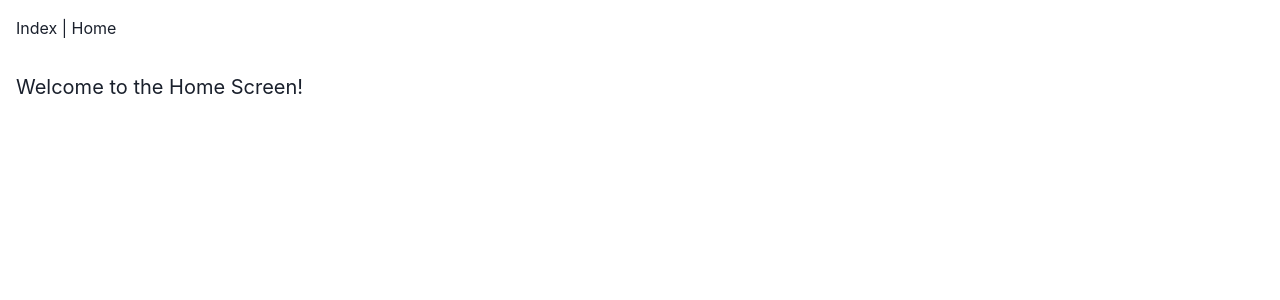
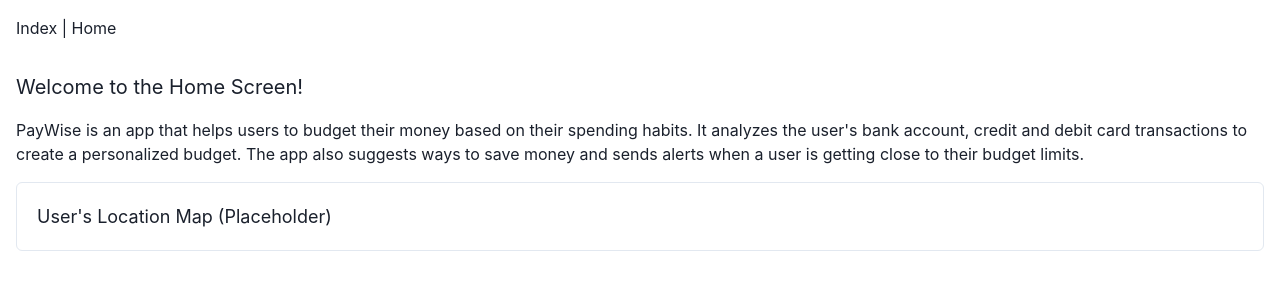
Before and after one commit to GPT-Engineer-App/paywise-budget-helper, a React (Vite) app: page /home in a window 1280 px wide. Shown: the top 300 px of the page. Built offline with nearby package versions, Linux system fonts and the light colour scheme.

Commit message:
Added a description of the website and a placeholder for the map component on the HomeScreen page.
Prompt: add the description of the website on the home scree, also add a map that tracks the users location

```diff
--- a/src/pages/HomeScreen.jsx
+++ b/src/pages/HomeScreen.jsx
@@ -5,6 +5,12 @@ function HomeScreen() {
   return (
     <Box p={4}>
       <Text fontSize="xl">Welcome to the Home Screen!</Text>
+      <Text mt={4} fontSize="md">
+        PayWise is an app that helps users to budget their money based on their spending habits. It analyzes the user's bank account, credit and debit card transactions to create a personalized budget. The app also suggests ways to save money and sends alerts when a user is getting close to their budget limits.
+      </Text>
+      <Box mt={4} p={5} border="1px" borderColor="gray.200" borderRadius="md">
+        <Text fontSize="lg">User's Location Map (Placeholder)</Text>
+      </Box>
     </Box>
   );
 }
```
